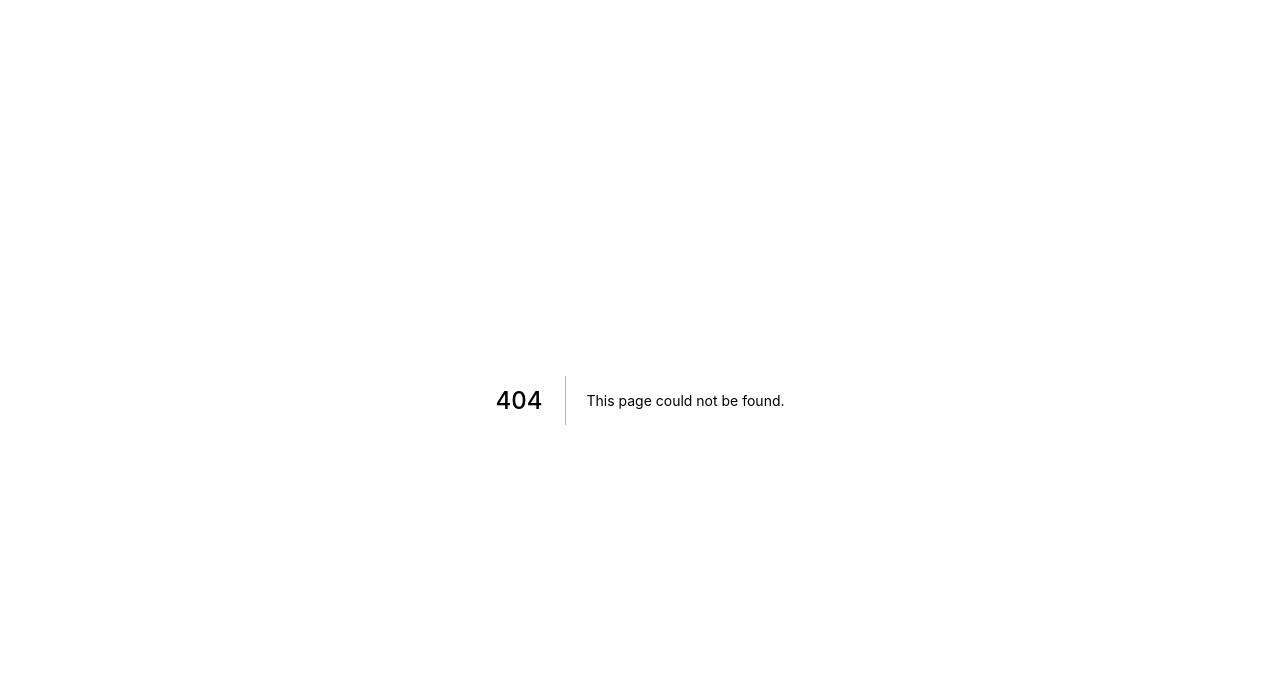
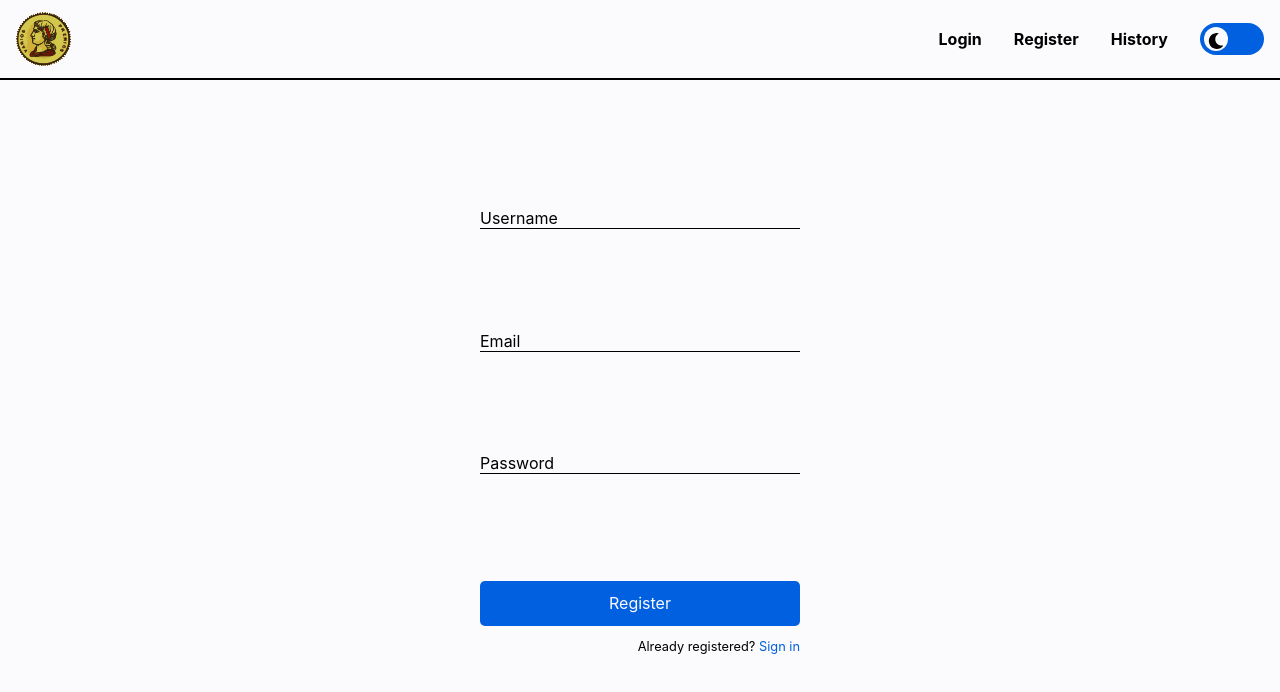
Before and after one commit to ErmoGarcia/mus, a Next.js app: page /register in a window 1280 px wide. Before the commit this address had no page. Shown: the top 692 px of the page. Built offline with nearby package versions, Linux system fonts and the light colour scheme.

Commit message:
feat: register form added

```diff
--- a/components/Navbar.tsx
+++ b/components/Navbar.tsx
@@ -26,7 +26,7 @@ export default function Navbar({ setTheme, theme }: NavbarProps) {
 
             <ul className={styles.list}>
                 <li className={styles.item}><Link href="/login"><a>Login</a></Link></li>
-                <li className={styles.item}><Link href="#"><a>Register</a></Link></li>
+                <li className={styles.item}><Link href="/register"><a>Register</a></Link></li>
                 <li className={styles.item}><Link href="#"><a>History</a></Link></li>
                 <li className={styles.item}>
                     <Switcher setTheme={setTheme} theme={theme}></Switcher>
--- /dev/null
+++ b/pages/register.tsx
@@ -0,0 +1,40 @@
+import styles from 'styles/Register.module.scss'
+import Layout from 'components/Layout'
+import FormField from 'components/FormField'
+
+export default function Login() {
+    return(
+        <Layout>
+            <div className={styles.container}>
+                <form className={styles.form} action="" method="post">
+                    <div className={styles.item}>
+                        <FormField fieldname="username"></FormField>
+                    </div>
+
+                    <div className={styles.item}>
+                        <FormField fieldname="email"></FormField>
+                    </div>
+
+                    <div className={styles.item}>
+                        <FormField fieldname="password"></FormField>
+                    </div>
+
+                    {
+                    //<div className={styles.item}>
+                        //<FormField fieldname="confirm password"></FormField>
+                    //</div>
+                    }
+
+                    <div className={styles.item}>
+                        <button className={styles.btn} type="submit">
+                            Register
+                        </button>
+                        <p className={styles.options}>
+                            Already registered? <a href="/login">Sign in</a>
+                        </p>
+                    </div>
+                </form>
+            </div>
+        </Layout>
+    )
+}
--- /dev/null
+++ b/styles/Register.module.scss
@@ -0,0 +1,39 @@
+.container {
+    margin: auto;
+    height: calc(100vh - 5rem);
+    width: 30rem;
+    max-width: 100vw;
+    padding: 5rem;
+}
+
+.form {
+    height: 100%;
+
+    display: flex;
+    flex-direction: column;
+    justify-content: space-around;
+
+    overflow: hidden;
+}
+
+.item {
+    width: 100%;
+    align-self: center;
+}
+
+.options {
+    font-size: 0.8rem;
+    float: right;
+}
+
+.btn {
+    width: 100%;
+    padding: .8rem;
+
+    font: inherit;
+    color: var(--color-secondary);
+    background-color: var(--color-primary);
+
+    border: none;
+    border-radius: 5px;
+}
```
